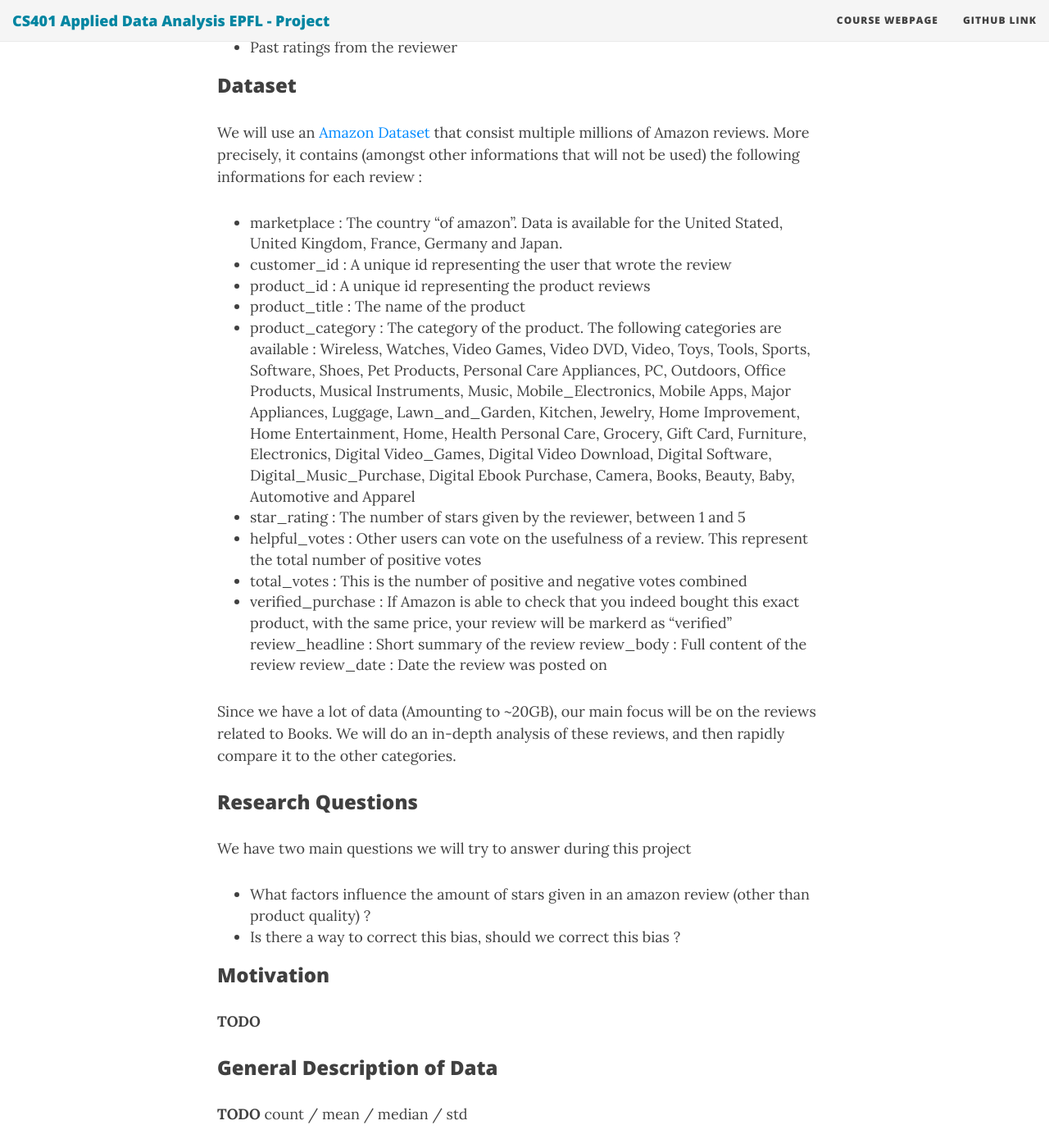
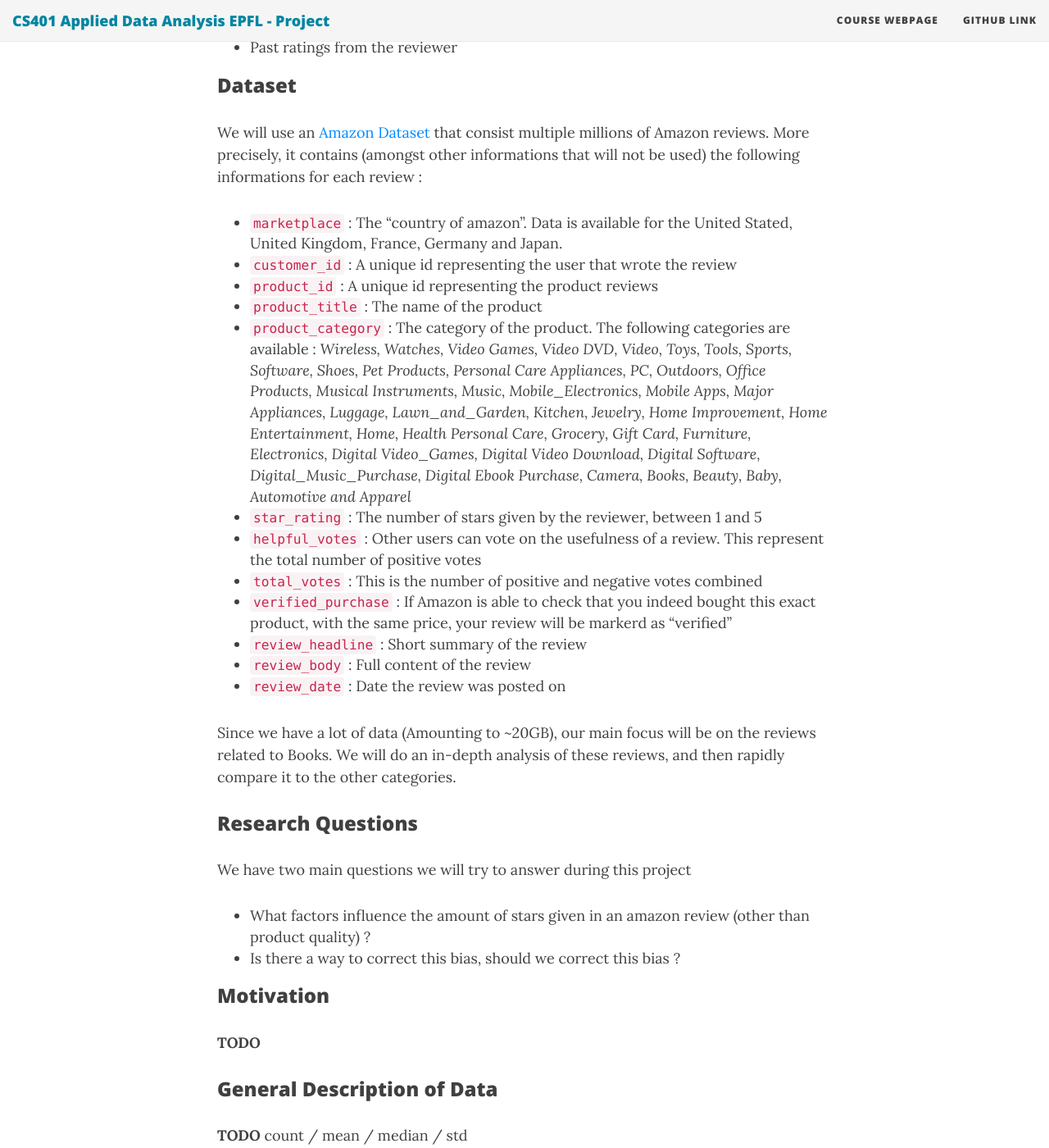
Before and after one commit to ada-lyn/ada-lyn.github.io, a Jekyll site: the page built from index.md, in a window 1280 px wide and 1400 px high, scrolled down 883 px. Shown: the whole window at 82% size. Built offline with Jekyll 4.4.1, drawn with Linux system fonts in a browser that asks for light colours; nearby versions of some CDN libraries.

Commit message:
Formatting

```diff
--- a/index.md
+++ b/index.md
@@ -20,18 +20,18 @@ In the past, when buying an item, one had to trust reviews in newspapers or from
 
 We will use an [Amazon Dataset](http://jmcauley.ucsd.edu/data/amazon/) that consist multiple millions of Amazon reviews. More precisely, it contains (amongst other informations that will not be used) the following informations for each review :
 
-- marketplace : The country "of amazon". Data is available for the United Stated, United Kingdom, France, Germany and Japan.
-- customer_id : A unique id representing the user that wrote the review
-- product_id : A unique id representing the product reviews
-- product_title : The name of the product
-- product_category : The category of the product. The following categories are available : Wireless, Watches, Video Games, Video DVD, Video, Toys, Tools, Sports, Software, Shoes, Pet Products, Personal Care Appliances, PC, Outdoors, Office Products, Musical Instruments, Music, Mobile_Electronics, Mobile Apps, Major Appliances, Luggage, Lawn_and_Garden, Kitchen, Jewelry, Home Improvement, Home Entertainment, Home, Health Personal Care, Grocery, Gift Card, Furniture, Electronics, Digital Video_Games, Digital Video Download, Digital Software, Digital_Music_Purchase, Digital Ebook Purchase, Camera, Books, Beauty, Baby, Automotive and Apparel
-- star_rating : The number of stars given by the reviewer, between 1 and 5
-- helpful_votes : Other users can vote on the usefulness of a review. This represent the total number of positive votes
-- total_votes : This is the number of positive and negative votes combined
-- verified_purchase : If Amazon is able to check that you indeed bought this exact product, with the same price, your review will be markerd as "verified"
-review_headline : Short summary of the review
-review_body : Full content of the review
-review_date : Date the review was posted on
+- `marketplace` : The "country of amazon". Data is available for the United Stated, United Kingdom, France, Germany and Japan.
+- `customer_id` : A unique id representing the user that wrote the review
+- `product_id` : A unique id representing the product reviews
+- `product_title` : The name of the product
+- `product_category` : The category of the product. The following categories are available : *Wireless, Watches, Video Games, Video DVD, Video, Toys, Tools, Sports, Software, Shoes, Pet Products, Personal Care Appliances, PC, Outdoors, Office Products, Musical Instruments, Music, Mobile_Electronics, Mobile Apps, Major Appliances, Luggage, Lawn_and_Garden, Kitchen, Jewelry, Home Improvement, Home Entertainment, Home, Health Personal Care, Grocery, Gift Card, Furniture, Electronics, Digital Video_Games, Digital Video Download, Digital Software, Digital_Music_Purchase, Digital Ebook Purchase, Camera, Books, Beauty, Baby, Automotive and Apparel*
+- `star_rating` : The number of stars given by the reviewer, between 1 and 5
+- `helpful_votes` : Other users can vote on the usefulness of a review. This represent the total number of positive votes
+- `total_votes` : This is the number of positive and negative votes combined
+- `verified_purchase` : If Amazon is able to check that you indeed bought this exact product, with the same price, your review will be markerd as "verified"
+- `review_headline` : Short summary of the review
+- `review_body` : Full content of the review
+- `review_date` : Date the review was posted on
 
 Since we have a lot of data (Amounting to ~20GB), our main focus will be on the reviews related to Books. We will do an in-depth analysis of these reviews, and then rapidly compare it to the other categories.
 
```
